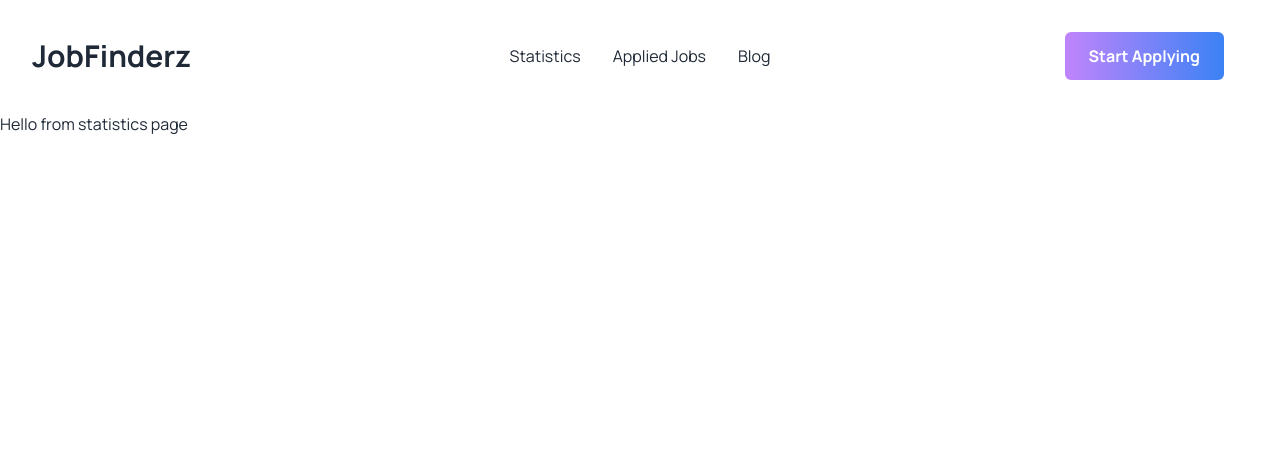
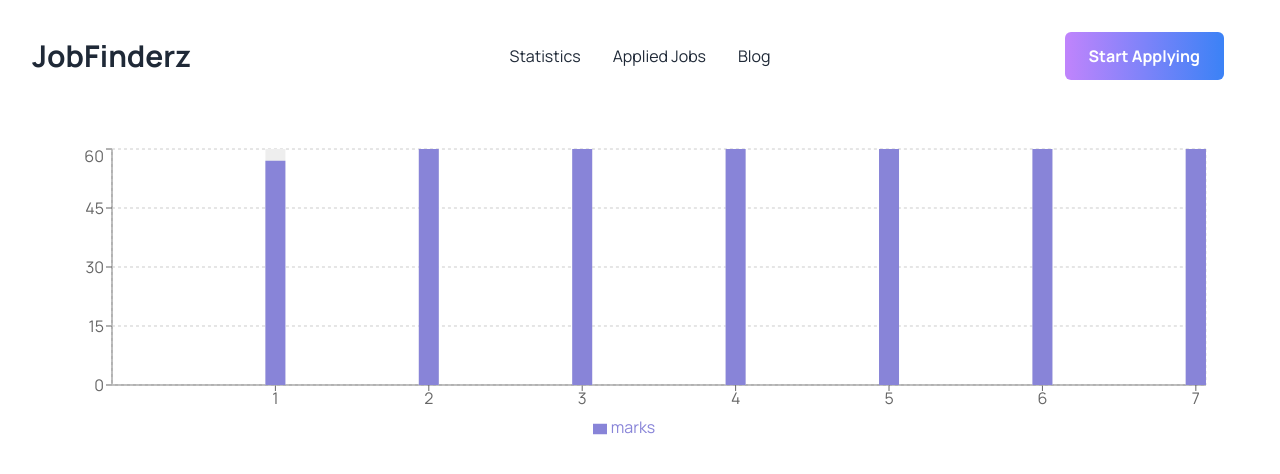
Before and after one commit to Nasim043/JobFinderz, a React (Vite) app: page /statistics in a window 1280 px wide. Shown: the top 474 px of the page. Built offline with nearby package versions, Linux system fonts and the light colour scheme.

Commit message:
statistics page done

```diff
--- a/package.json
+++ b/package.json
@@ -14,7 +14,8 @@
     "lottie-react": "^2.4.0",
     "react": "^18.2.0",
     "react-dom": "^18.2.0",
-    "react-router-dom": "^6.10.0"
+    "react-router-dom": "^6.10.0",
+    "recharts": "^2.5.0"
   },
   "devDependencies": {
     "@types/react": "^18.0.28",
--- a/src/components/Statistics.jsx
+++ b/src/components/Statistics.jsx
@@ -1,12 +1,33 @@
 import React from 'react';
 import { useLoaderData } from 'react-router-dom';
+import { BarChart, Bar, XAxis, YAxis, Tooltip, Legend, CartesianGrid, ResponsiveContainer } from 'recharts';
 
 const Statistics = () => {
-  const {marks} = useLoaderData();
+  const { marks } = useLoaderData();
   console.log(marks);
   return (
-    <div>
-      <h1>Hello from statistics page</h1>
+    <div className='my-container'>
+      <ResponsiveContainer width={'99%'} height={300}>
+        <BarChart
+          width={500}
+          height={300}
+          data={marks}
+          margin={{
+            top: 5,
+            right: 30,
+            left: 20,
+            bottom: 5,
+          }}
+          barSize={20}
+        >
+          <XAxis dataKey="assignment_no" scale="point" padding={{ left: 10, right: 10 }} />
+          <YAxis />
+          <Tooltip />
+          <Legend />
+          <CartesianGrid strokeDasharray="3 3" />
+          <Bar dataKey="marks" fill="#8884d8" background={{ fill: '#eee' }} />
+        </BarChart>
+      </ResponsiveContainer>
     </div>
   );
 };
```
Also changed, not shown: 1 other file (tests, documents, lock files or other folders).
